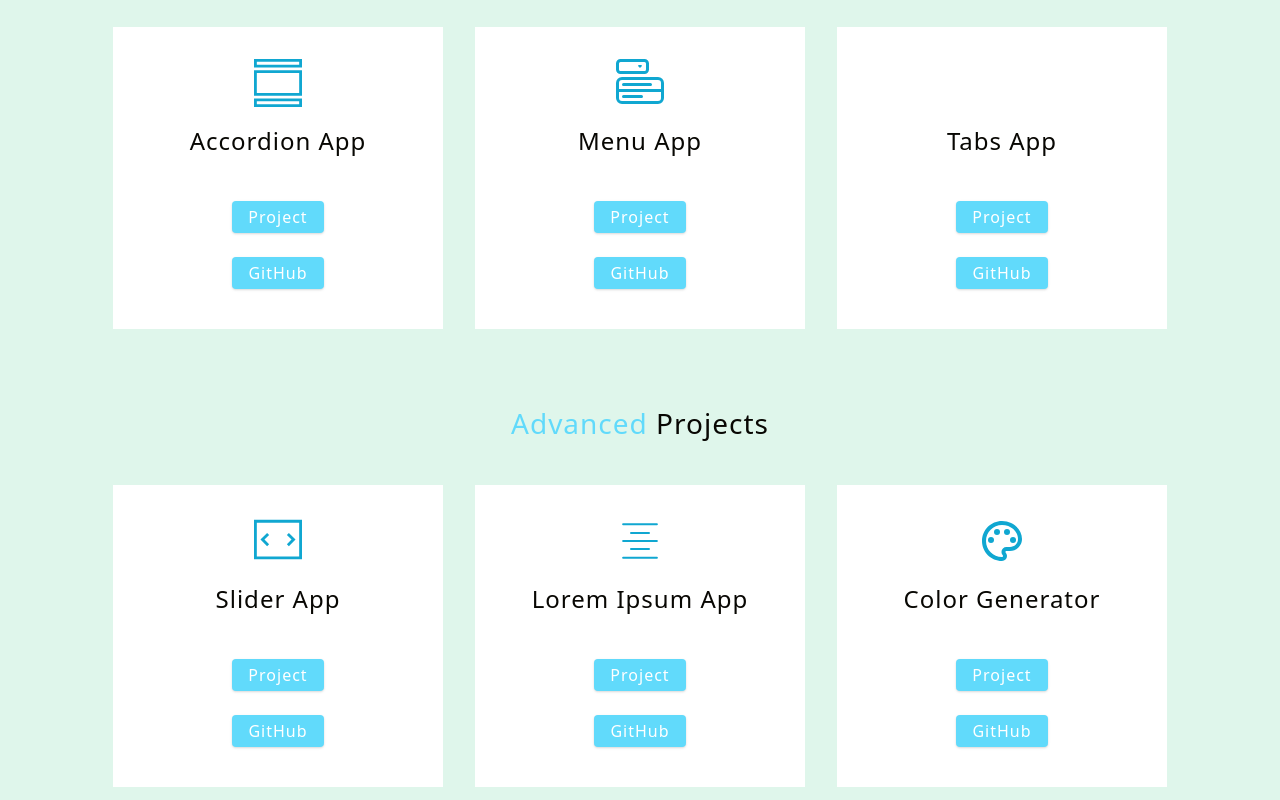
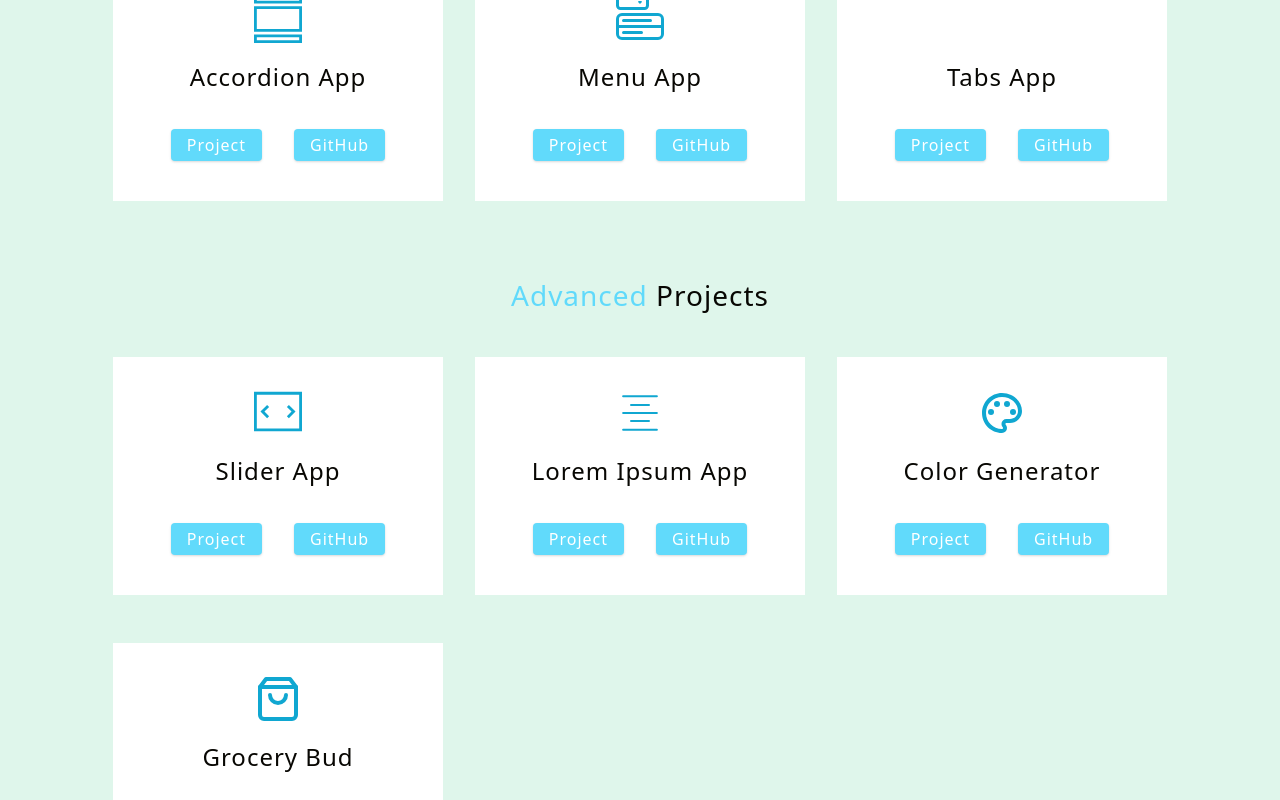
Before and after one commit to Sasa-Djordjevic/devsasa-react-projects, a React (Vite) app: page / in a window 1280 px wide. Shown: the part 1180-1980 px from the top of the page. Built offline with nearby package versions, Linux system fonts and the light colour scheme; some icons are missing.

Commit message:
the project card change: the position of the buttons and the section margin bottom

```diff
--- a/src/components/home/AdvancedProjects.module.css
+++ b/src/components/home/AdvancedProjects.module.css
@@ -3,7 +3,7 @@
     grid-template-columns: minmax(auto, 330px);
     justify-content: center;
     gap: 3rem 2rem;
-    margin-bottom: 6rem;
+    margin-bottom: 1rem;
     padding: 0 1.5rem;
 }
 
@@ -22,7 +22,7 @@
 @media screen and (min-width: 768px) {
     .grid-container {
         grid-template-columns: repeat(2, minmax(auto, 330px));
-        margin-bottom: 8rem;
+        margin-bottom: 3rem;
     }
 
 }
--- a/src/components/home/ProjectItem.jsx
+++ b/src/components/home/ProjectItem.jsx
@@ -11,8 +11,6 @@ const ProjectItem = (props) => {
             <h3>{props.item.name}</h3>
             <div className={mystyles.div}>
                 <Link to={props.item.url} className={mystyles['icon-btn1']} >Project</Link>
-            </div>
-            <div className={mystyles.div}>
                 <a href={props.item.giturl} target="_blank" className={mystyles['icon-btn1']} >GitHub</a>
             </div>
         </div>
--- a/src/components/home/ProjectItem.module.css
+++ b/src/components/home/ProjectItem.module.css
@@ -1,7 +1,5 @@
 .projest {
-    /* border: 1px solid var(--grey-300); */
     padding: 2rem 0 1rem 0;
-    /* background-color: #cde7db; */
     background: var(--white);
 }
 
@@ -20,7 +18,7 @@
     font-size: 1.5rem;
     text-align: center;
     margin-top: 1rem;
-    margin-bottom: 3rem;
+    margin-bottom: 2.5rem;
 }
 
 .div {
@@ -45,3 +43,11 @@
 .icon-btn1:hover {
     background-color: var(--myaccent);
 }
+
+.div a:nth-child(1) {
+    margin-right: 1rem;
+}
+
+.div a:nth-child(2) {
+    margin-left: 1rem;
+}
```
